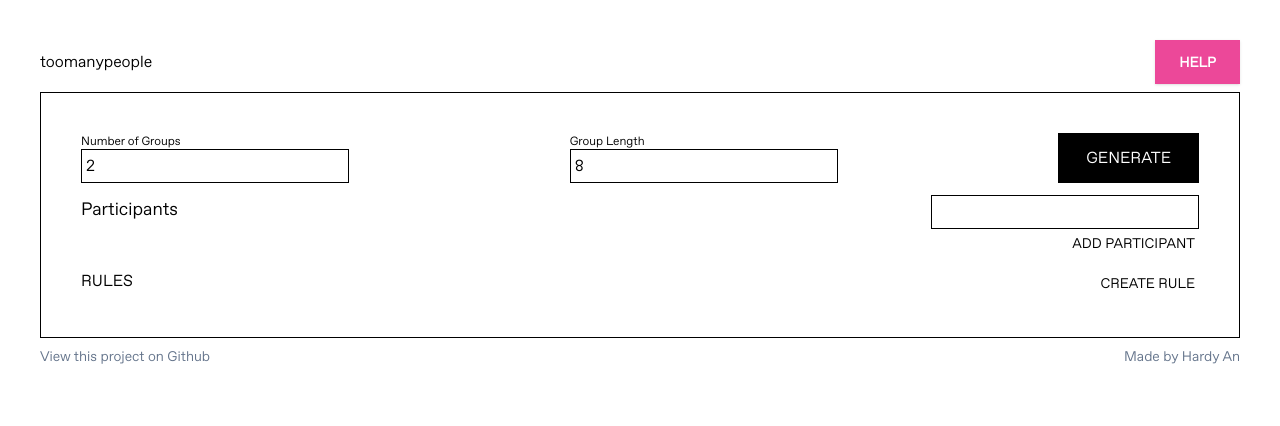
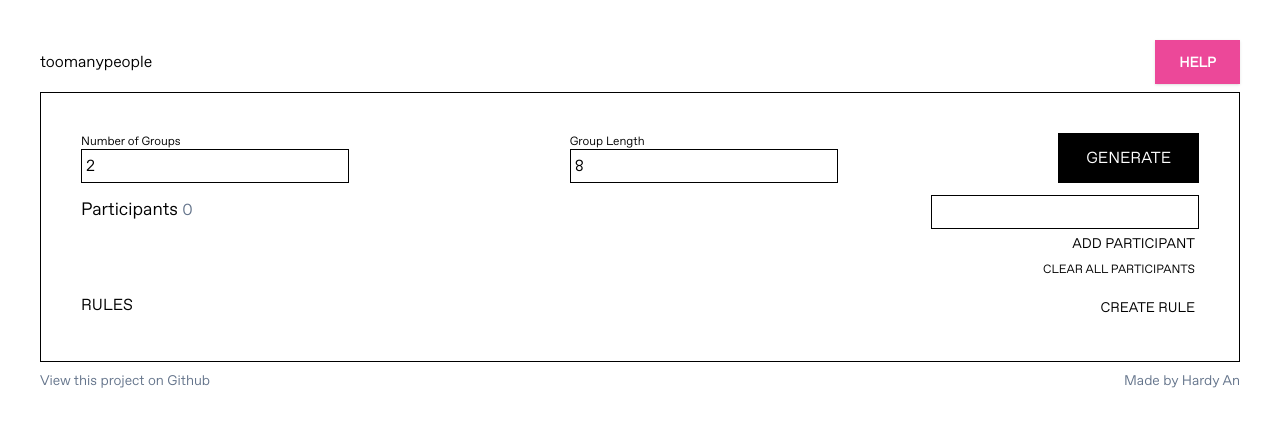
Before and after one commit to zMrKrabz/toomanypeople, a Next.js app: page / in a window 1280 px wide. Shown: the top 426 px of the page. Built offline with nearby package versions, Linux system fonts and the light colour scheme.

Commit message:
add local cache for participants and rules

```diff
--- a/src/pages/home.tsx
+++ b/src/pages/home.tsx
@@ -1,7 +1,7 @@
 'use client'
 
 import Participant from "@/components/participant";
-import { useState, MouseEventHandler } from "react";
+import { useState, MouseEventHandler, useEffect } from "react";
 import Rule, { Rules } from "@/components/rule";
 import { v4 as uuid } from "uuid";
 import createGroups from "@/utils/createGroups";
@@ -27,12 +27,10 @@ export default function Home() {
 	}
 
 	const addParticipantToGroup = (key: string, participant: string) => {
-		console.log("key", key, participant);
 		setRules(prevState => ({
 			...prevState,
 			[key]: [...rules[key], participant]
 		}));
-		console.log("groups", rules);
 	}
 
 	const removeParticipantFromGroup = (key: string, participant: string) => {
@@ -56,6 +54,26 @@ export default function Home() {
 		setGeneratedGroups(groups);
 	}
 
+	useEffect(() => {
+		const localParticipants = localStorage.getItem('participants');
+		if (localParticipants != null) {
+			const parsed = JSON.parse(localParticipants);
+			setParticipants(parsed);
+		}
+
+		const localRules = localStorage.getItem('rules');
+		if (localRules != null) {
+			setRules(JSON.parse(localRules))
+		}
+	}, []);
+
+	useEffect(() => {
+		localStorage.setItem('participants', JSON.stringify(participants));
+	}, [participants]);
+	useEffect(() => {
+		localStorage.setItem('rules', JSON.stringify(rules));
+	})
+
 	return (
 		<div className="rounded-none border-black border p-10 w-full space-y-3">
 			{/* Number of groups and generate btn*/}
@@ -76,22 +94,37 @@ export default function Home() {
 			<div>
 				{/* Participants Header */}
 				<div className="flex flex-row justify-between items-start">
-					<p className="text-lg">Participants</p>
+					{/* TODO: the text here is misaligned, want it to be centered vertically */}
+					<div className="flex flex-col align-middle">
+						<div className="flex flex-row align-middle">
+							<p className="text-lg">Participants <span className="text-slate-500 text-base">{participants.length}</span></p>
+						</div>
+						<div className="flex flex-row w-full justify-between">
+							{/* List of participants */}
+							<div className="flex flex-col space-y-1 px-1">
+								{participants.map(p => <Participant name={p} onParticipantDelete={onParticipantDelete} key={p} />)}
+							</div>
+						</div>
+					</div>
 					{/* Add participants input */}
 					<form className="flex flex-col" onSubmit={e => {
 							e.preventDefault();
+							if (addParticipantCurr == "") {
+								return;
+							}
+							if (participants.includes(addParticipantCurr)) {
+								setAddParticipantCurr("");
+								return;
+							}
 							setParticipants([...participants, addParticipantCurr]);
 							setAddParticipantCurr("");
 						}}>
 						<input className="border border-black rounded-none p-1" onChange={e => setAddParticipantCurr(e.target.value)} value={addParticipantCurr}/>
 						<button className="p-1 rounded-none hover:underline hover:font-bold text-sm text-right" type="submit">ADD PARTICIPANT</button>
+						<button className="p-1 rounded-none hover:underline hover:font-bold text-xs text-right" onClick={e => {
+							setParticipants([]);
+							}}>CLEAR ALL PARTICIPANTS</button>
 					</form>
-				</div>
-				<div className="flex flex-row w-full justify-between">
-					{/* List of participants */}
-					<div className="flex flex-col space-y-1 px-1">
-						{participants.map(p => <Participant name={p} onParticipantDelete={onParticipantDelete} key={p} />)}
-					</div>
 				</div>
 			</div>
 
```
